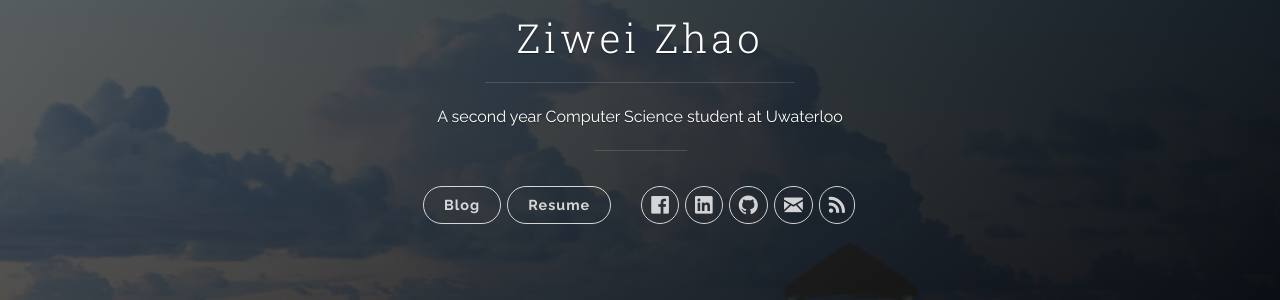
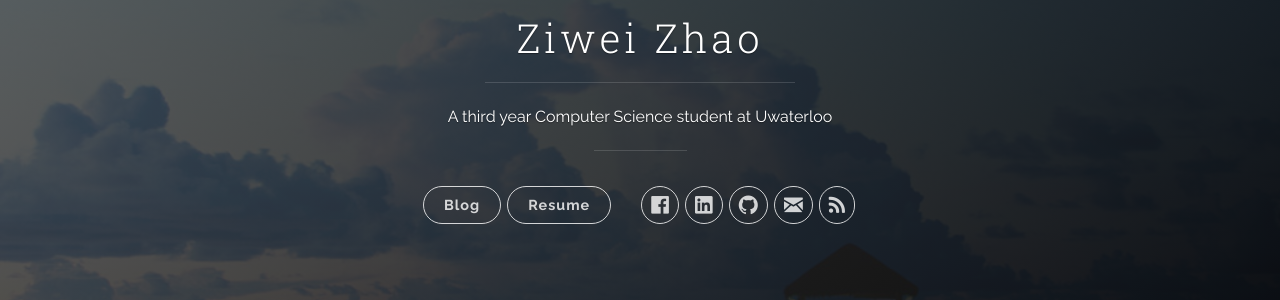
Before and after one commit to ZiweiZhao/ziweizhao.github.io, a Jekyll site: the page built from index.html, in a window 1280 px wide. Shown: the part 391-691 px from the top of the page. Built offline with Jekyll 4.4.1, drawn with Linux system fonts in a browser that asks for light colours; nearby versions of some CDN libraries; the list of posts is cut into pages by our own code.

Commit message:
Update description

```diff
--- a/_config.yml
+++ b/_config.yml
@@ -1,6 +1,6 @@
 # Site settings
 title: Ziwei Zhao
-description: 'A second year Computer Science student at Uwaterloo'
+description: 'A third year Computer Science student at Uwaterloo'
 url: 'http://ziweizhao.com'
 baseurl: '/ziweizhao.github.io/'
 # google_analytics: 'UA-XXXXXX-X'
```
